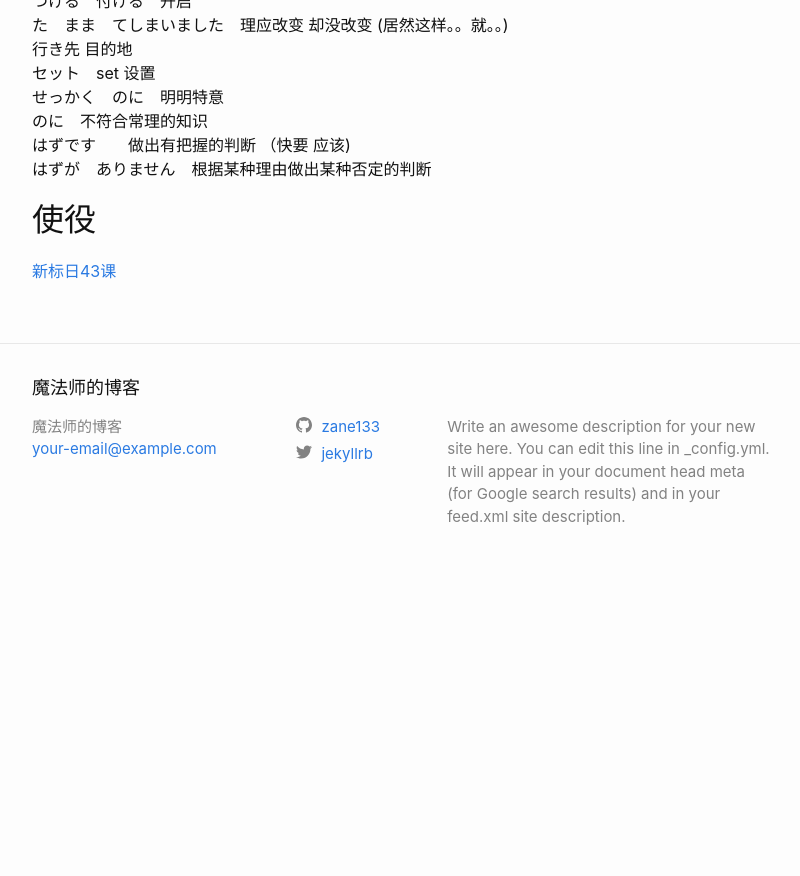
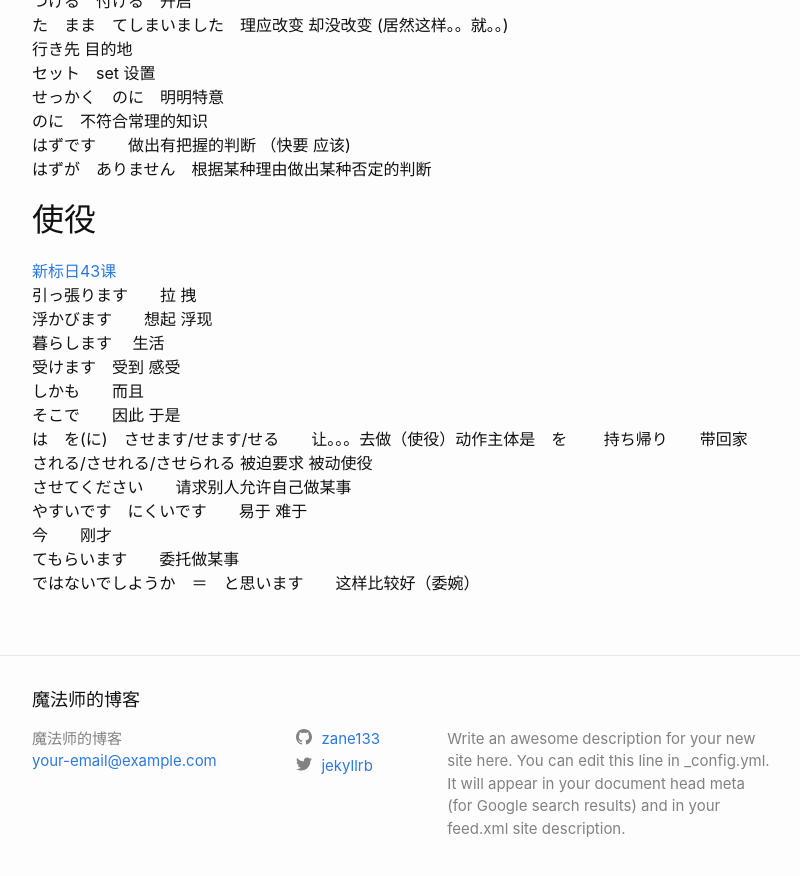
Before and after one commit to zane133/zane133.github.io, a Jekyll site: the page built from _posts/2019-08-17-japanese_study.markdown, in a window 1280 px wide and 900 px high, scrolled down 11087 px. Shown: the top 876 px of the window, without its empty margins (238-1038 px from the left). Built offline with Jekyll 4.4.1, drawn with Linux system fonts in a browser that asks for light colours; before the commit the page ends 11675 px from its top, so only the background shows below that.

Commit message:
Update 2019-08-17-japanese_study.markdown

```diff
--- a/_posts/2019-08-17-japanese_study.markdown
+++ b/_posts/2019-08-17-japanese_study.markdown
@@ -383,3 +383,17 @@ must     if     的话
 
 ## 使役
 [新标日43课](https://www.bilibili.com/video/av14150839/?p=45)
+引っ張ります　　拉  拽
+浮かびます　　想起 浮现
+暮らします　 生活
+受けます　受到 感受
+しかも　　而且
+そこで　　因此  于是
+は　を(に)　させます/せます/せる　　让。。。去做（使役）动作主体是　を
+持ち帰り　　带回家
+される/させれる/させられる   被迫要求 被动使役
+させてください　　请求别人允许自己做某事
+やすいです　にくいです　　易于 难于
+今　　刚才
+てもらいます　　委托做某事
+ではないでしようか　＝　と思います　　这样比较好（委婉）
```
